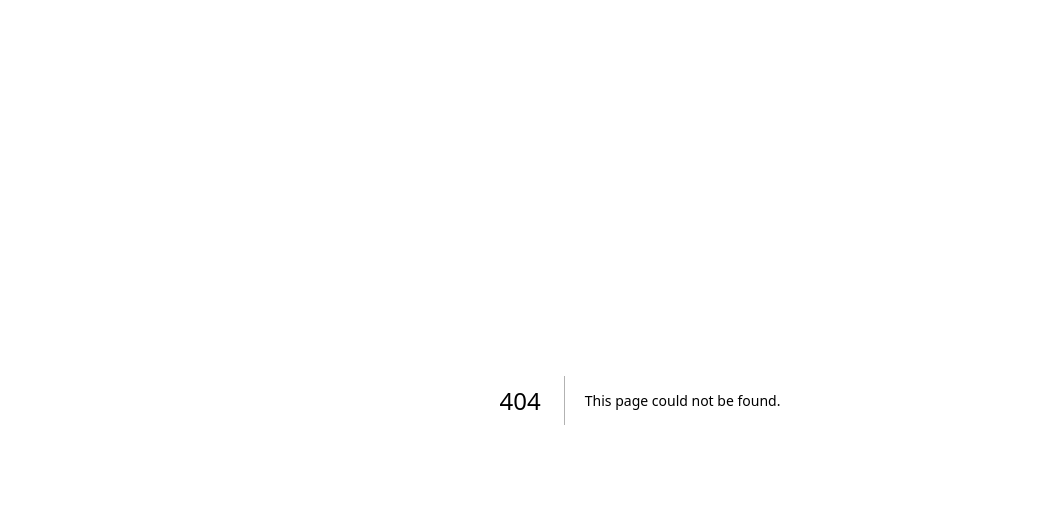
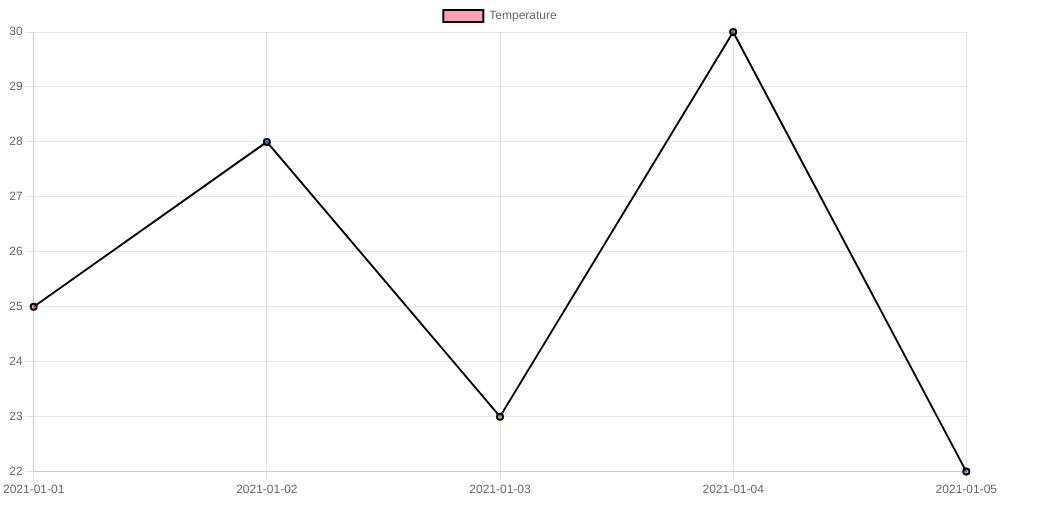
Before and after one commit to vinicsperes/cpd-monitoring-dashboard, a Next.js app: page /testchart in a window 1280 px wide. Before the commit this address had no page. Shown: the top 532 px of the page, without its empty margins (0-1057 px from the left). Built offline with nearby package versions, Linux system fonts and the light colour scheme.

Commit message:
Create test line chart

```diff
--- /dev/null
+++ b/components/ChartComponent.tsx
@@ -0,0 +1,30 @@
+import React from "react";
+import { Line } from "react-chartjs-2";
+
+import {
+  Chart as ChartJS,
+  CategoryScale,
+  LinearScale,
+  PointElement,
+  LineElement,
+  Title,
+  Tooltip,
+  Legend,
+} from 'chart.js'
+
+
+ChartJS.register(
+  CategoryScale,
+  LinearScale,
+  PointElement,
+  LineElement,
+  Title,
+  Tooltip,
+  Legend
+)
+
+function ChartComponent({ chartData }) {
+  return <Line data={chartData} />;
+}
+
+export default ChartComponent;
--- a/package.json
+++ b/package.json
@@ -17,10 +17,12 @@
     "@phosphor-icons/react": "^2.0.15",
     "antd": "^5.11.4",
     "chart.js": "^4.4.0",
+    "chartjs-adapter-moment": "^1.0.1",
     "next": "^14.0.3",
     "phosphor-icons": "^1.4.2",
     "reacharts": "^0.4.5",
     "react": "^18.2.0",
+    "react-chartjs-2": "^5.2.0",
     "react-dom": "^18.2.0",
     "typescript": "^5.3.2"
   },
--- a/pages/dashboard/index.tsx
+++ b/pages/dashboard/index.tsx
@@ -7,10 +7,7 @@ import { Thermometer, Drop, Wind } from "@phosphor-icons/react";
 
 
 export default function Dashboard() {
-  const chartData = {
-    labels: ['Label 1', 'Label 2', 'Label 3', 'Label 4', 'Label 5'],
-    values: [12, 19, 3, 5, 2],
-  };
+
 
   return (
     <div className={styles.dashboard}>
@@ -26,7 +23,6 @@ export default function Dashboard() {
             }
             bordered={false}
           >
-            <ChartComponent data={chartData} />
           </Card>
         </Col>
         <Col span={8}>
--- /dev/null
+++ b/pages/testchart.tsx
@@ -0,0 +1,61 @@
+import { useState } from "react";
+import ChartComponent from "../components/ChartComponent";
+
+export const TemperatureData = [
+  {
+    id: 1,
+    date: "2021-01-01",
+    temperature: 25,
+  },
+  {
+    id: 2,
+    date: "2021-01-02",
+    temperature: 28,
+  },
+  {
+    id: 3,
+    date: "2021-01-03",
+    temperature: 23,
+  },
+  {
+    id: 4,
+    date: "2021-01-04",
+    temperature: 30,
+  },
+  {
+    id: 5,
+    date: "2021-01-05",
+    temperature: 22,
+  },
+];
+
+function App() {
+  const [temperatureData, setTemperatureData] = useState({
+    labels: TemperatureData.map((data) => data.date),
+    datasets: [
+      {
+        label: "Temperature",
+        data: TemperatureData.map((data) => data.temperature),
+        backgroundColor: [
+          "rgba(255, 99, 132, 0.6)",
+          "rgba(54, 162, 235, 0.6)",
+          "rgba(255, 206, 86, 0.6)",
+          "rgba(75, 192, 192, 0.6)",
+          "rgba(153, 102, 255, 0.6)",
+        ],
+        borderColor: "rgba(0,0,0,1)",
+        borderWidth: 2,
+      },
+    ],
+  });
+
+  return (
+    <div className="App">
+      <div style={{ width: 1000 }}>
+        <ChartComponent chartData={temperatureData} />
+      </div>
+    </div>
+  );
+}
+
+export default App;
```
Also changed, not shown: components/ChartComponent.js (deleted, +0 -45 lines), 1 other file (tests, documents, lock files or other folders).
